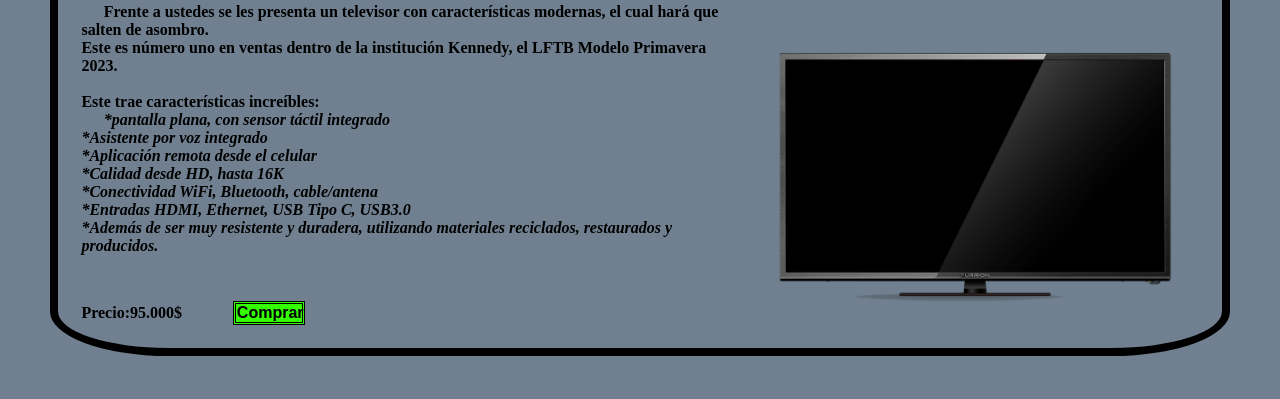
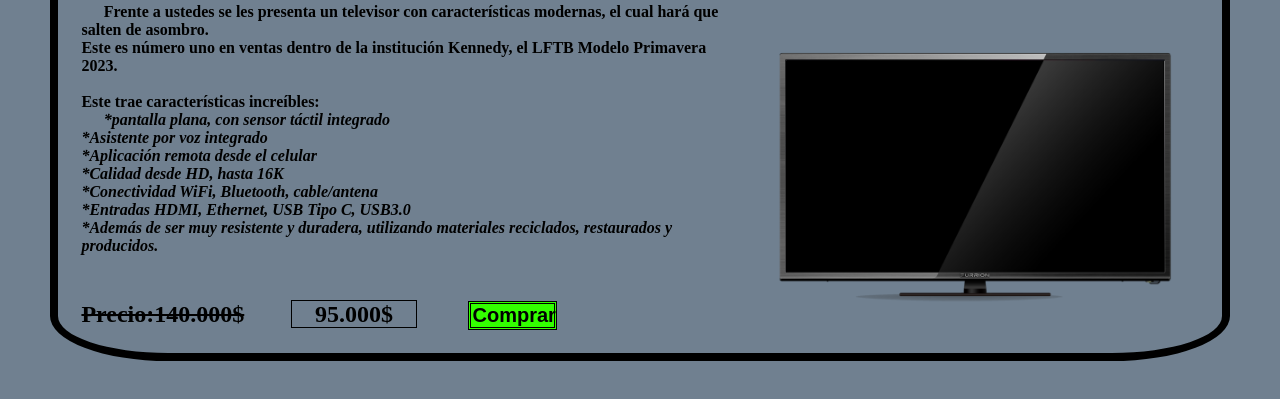
Before and after one commit to Elpapus223/LFTB, a plain HTML site: page index.html in a window 1280 px wide. Shown: the part 139-538 px from the top of the page. Drawn offline with Linux system fonts and the light colour scheme.

Commit message:
Add files via upload

```diff
--- a/index.html
+++ b/index.html
@@ -24,7 +24,7 @@
 *Entradas HDMI, Ethernet, USB Tipo C, USB3.0<br>
 *Además de ser muy resistente y duradera, utilizando materiales reciclados, restaurados y producidos.</em></strong><br>
     </p>
-    <strong>Precio:95.000$</strong> <button id="b1"><strong>Comprar</strong></button><br>
+    <strong id="precioa">Precio:140.000$</strong><a id="preciob"><strong>95.000$</strong></a> <button id="b1"><strong>Comprar</strong></button><br>
 
 </body>
 
--- a/style.css
+++ b/style.css
@@ -29,9 +29,17 @@ box-sizing: border-box;
 }
 #b1{
     background-color: rgb(51, 255, 0);
-font-size: 16px;
+font-size: 20px;
 border: double black;
 cursor: pointer;
 display: inline-block;
 
 }
+#precioa{
+font-size: 24px;
+text-decoration: line-through;
+}
+#preciob{
+    font-size: 24px;
+    border: 1px solid black;
+}
```
